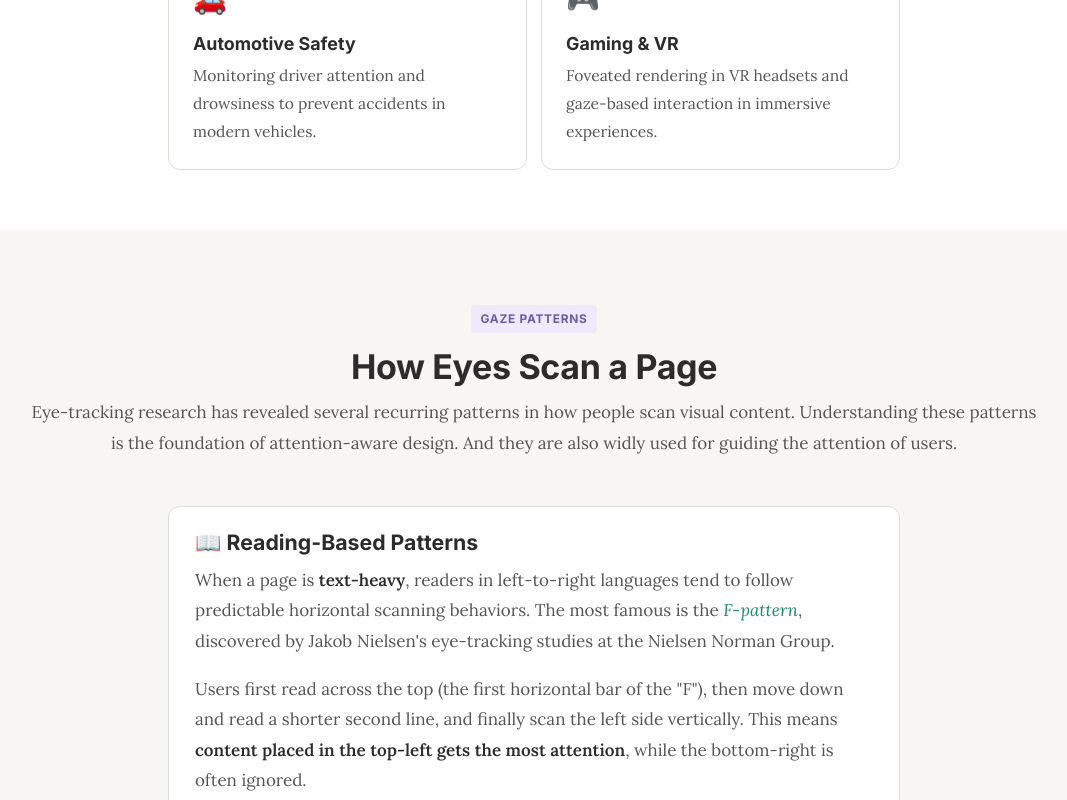
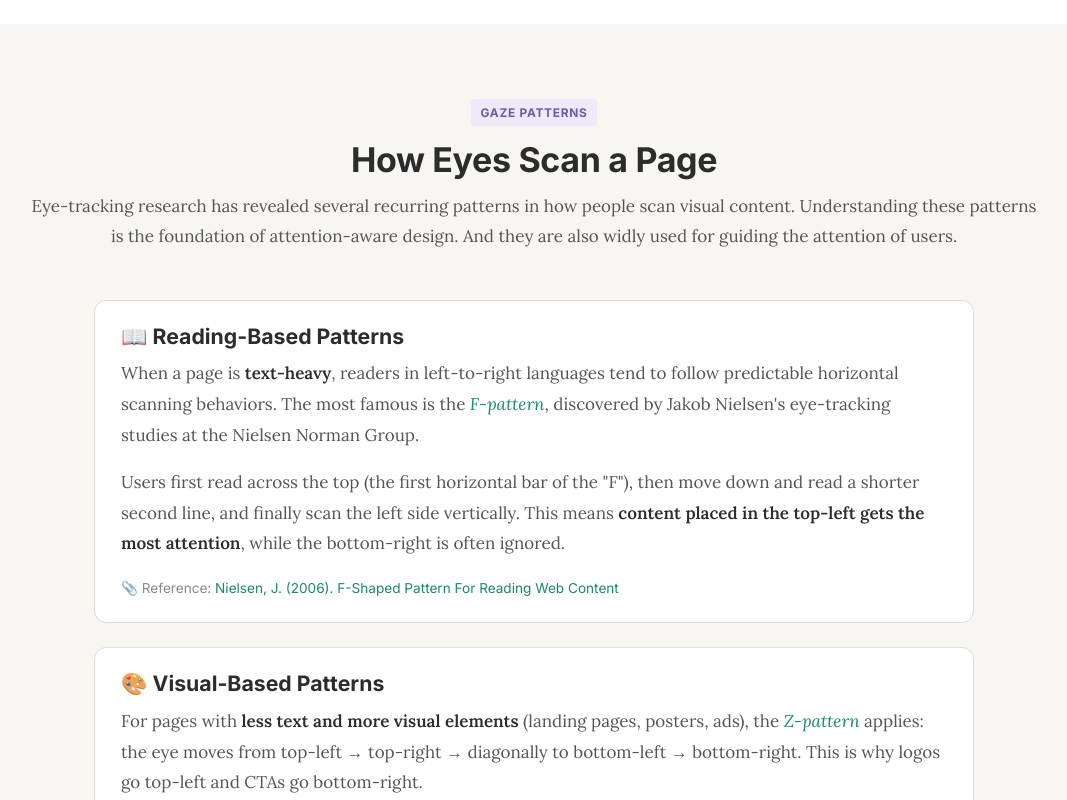
Before and after one commit to Belown/individual_blog, a React (Vite) app: page / in a window 1280 px wide. Shown: the part 2315-3115 px from the top of the page, without its empty margins (106-1173 px from the left). Built offline with nearby package versions, Linux system fonts and the light colour scheme.

Commit message:
update width of the container

```diff
--- a/src/index.css
+++ b/src/index.css
@@ -101,7 +101,7 @@ img { max-width: 100%; display: block; }
 hr { border: none; height: 1px; background: var(--border); margin: 48px 0; }
 
 /* Layout */
-.container { max-width: 780px; margin: 0 auto; padding: 0 24px; }
+.container { max-width: 880px; margin: 0 auto; }
 .container-wide { max-width: 1060px; margin: 0 auto; padding: 0 24px; }
 .section { padding: 72px 0; }
 
```
